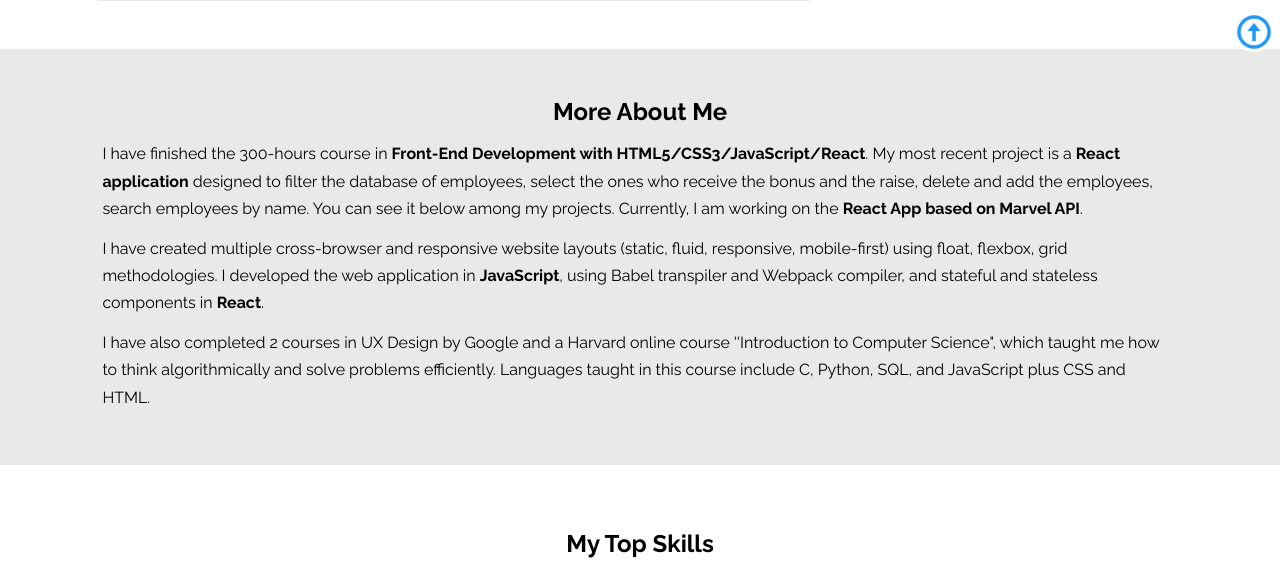
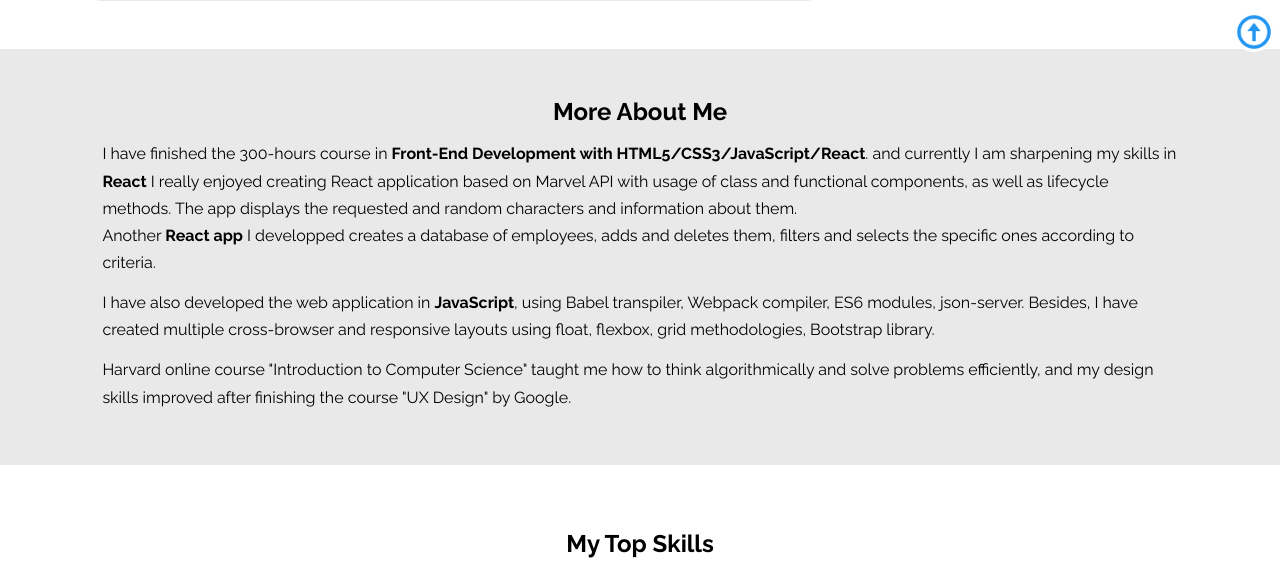
Before and after one commit to ValeriiaProskuriakova/Portfolio-website, a plain HTML site: page index.html in a window 1280 px wide. Shown: the part 724-1286 px from the top of the page. Drawn offline with nearby package versions, Linux system fonts and the light colour scheme; a script that the page names is missing.

Commit message:
fix:text About me

```diff
--- a/index.html
+++ b/index.html
@@ -71,18 +71,19 @@
       <h2>More About Me</h2>
       <p>
         I have finished the 300-hours course in <strong>Front-End Development with HTML5/CSS3/JavaScript/React</strong>.
-        My most recent project is a <strong>React application</strong> designed to filter the database of employees,
-        select the ones who receive the bonus and the raise, delete and add the employees, search employees by name. You can see it below among my projects.
-        Currently, I am working on the <strong>React App based on Marvel API</strong>.
+        and currently I am sharpening my skills in <strong>React</strong>
+        I really enjoyed creating React application based on Marvel API
+        with usage of class and functional components, as well as lifecycle methods. The app displays the
+        requested and random characters and information about them.<br>
+        Another <strong>React app</strong> I developped creates a database of employees, adds and deletes them, filters and selects the specific ones according to criteria.
       </p>
       <p>
-        I have created multiple cross-browser and responsive website layouts (static, fluid, responsive, mobile-first)
-        using float, flexbox, grid methodologies. I developed the web application in <strong>JavaScript</strong>,
-        using Babel transpiler and Webpack compiler, and stateful and stateless components in <strong>React</strong>.
+        I have also developed the web application in <strong>JavaScript</strong>,
+        using Babel transpiler, Webpack compiler, ES6 modules, json-server. Besides, I have created multiple cross-browser and responsive layouts
+        using float, flexbox, grid methodologies, Bootstrap library.
       </p>
       <p>
-        I have also completed 2 courses in UX Design by Google and a Harvard online course ''Introduction to Computer Science", which taught me how to think algorithmically and solve problems efficiently.
-        Languages taught in this course include C, Python, SQL, and JavaScript plus CSS and HTML.
+        Harvard online course "Introduction to Computer Science" taught me how to think algorithmically and solve problems efficiently, and my design skills improved after finishing the course "UX Design" by Google.
       </p>
     </section>
 
@@ -186,6 +187,19 @@
           </a>
         </div>
         <div class="project-container project-card">
+          <a href="https://diary-flex.netlify.app/" target="_blank" class="project-link">
+            <figure class="project-pic" style="background-image:url('assets/images/Retreat.png')"></figure>
+            <div class="project-description">
+              <h3 class="project-title">Online diary</h3>
+              <p class="project-details">
+                Responsive web app based on <span>Flexbox</span> layout and <span>JavaScript</span> allowing
+                to register and login with a local storage. Once logged in, user can save notes in an online
+                diary (still work in progress).
+              </p>
+            </div>
+          </a>
+        </div>
+        <div class="project-container project-card">
           <a href="https://valeriiaproskuriakova.github.io/Uber-clone-on-Bootstrap-4/" target="_blank" class="project-link">
             <figure class="project-pic" style="background-image:url('assets/images/uber.png')"></figure>
             <div class="project-description">
@@ -195,19 +209,6 @@
                  and <span>SCSS</span>.
                 Gulp tasks used for tracking and transfering SCSS into CSS file
                 and updating the browser with browser-sync.
-              </p>
-            </div>
-          </a>
-        </div>
-        <div class="project-container project-card">
-          <a href="https://diary-flex.netlify.app/" target="_blank" class="project-link">
-            <figure class="project-pic" style="background-image:url('assets/images/Retreat.png')"></figure>
-            <div class="project-description">
-              <h3 class="project-title">Online diary</h3>
-              <p class="project-details">
-                Responsive web app based on <span>Flexbox</span> layout and <span>JavaScript</span> allowing
-                to register and login with a local storage. Once logged in, user can save notes in an online
-                diary (still work in progress).
               </p>
             </div>
           </a>
```
